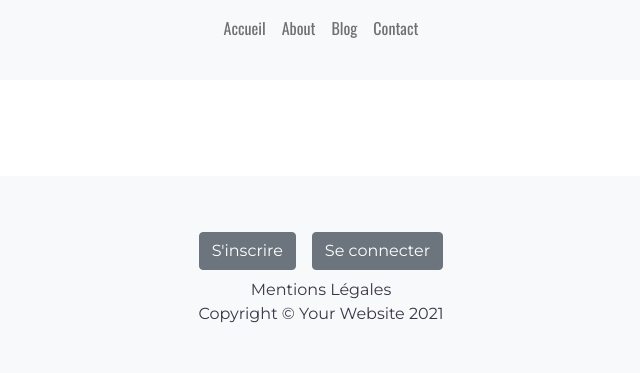
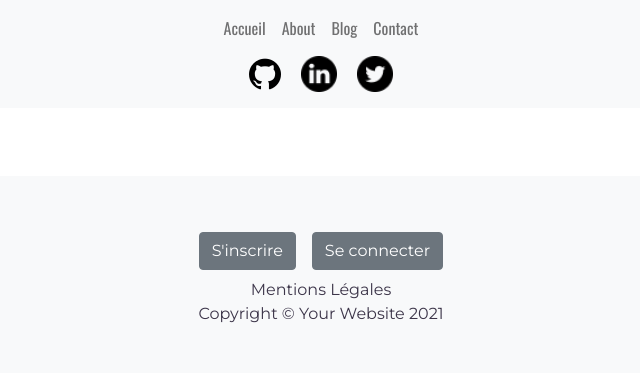
Before and after one commit to CharB-22/OC-blog-professionnel, a PHP site: page /App/View/Layout.php in a window 1280 px wide. Shown: the top 373 px of the page, without its empty margins (319-959 px from the left). Run offline with PHP 8.4, Linux system fonts and the light colour scheme; the template is opened without the code that fills it, so the values that code supplies are empty; some libraries are stand-ins or nearby versions.

Commit message:
Update the icons to images

```diff
--- a/App/View/Layout.php
+++ b/App/View/Layout.php
@@ -51,9 +51,9 @@
                     </ul>
                 </div>
                 <div class="navbar-nav d-inline">
-                    <a href="https://github.com/CharB-22" target="_blank"  class="iconLink"><i class="fab fa-github fa-2x m-2" style="color:#3C3549"></i></a>
-                    <a href="https://www.linkedin.com/in/charlène-bennevault-78636361" target="_blank"  class="iconLink"><i class="fab fa-linkedin fa-2x m-2" style="color:#3C3549"></i></a>
-                    <a href="https://twitter.com/Onehummingbird1" target="_blank" class="iconLink"><i class="fab fa-twitter fa-2x m-2" style="color:#3C3549"></i></a>
+                    <a href="https://github.com/CharB-22" target="_blank" ><img src="./public/images/github-icon.png" alt="Icône Github en noir" class="m-2" /></a>
+                    <a href="https://www.linkedin.com/in/charlène-bennevault-78636361" target="_blank"  class="iconLink"><img src="./public/images/linkedin-icon.png" alt="Icône Linkedin en noir" class="m-2"/></a>
+                    <a href="https://twitter.com/Onehummingbird1" target="_blank" class="iconLink"><img src="./public/images/twitter-icon.png" alt="Icône Twitter en noir" class="m-2"/></a>
                 </div>
                 </div>
             </nav>
--- a/Public/css/style.css
+++ b/Public/css/style.css
@@ -44,3 +44,7 @@ li {
     background-color:  #beafc2;
     border: none;
 }
+
+.iconLink img{
+    width: 36px;
+}
--- a/composer.json
+++ b/composer.json
@@ -1,6 +1,5 @@
 {
     "require": {
-        "fortawesome/font-awesome": "^5.15",
         "tinymce/tinymce": "^5.7"
     }
 }
```
Also changed, not shown: Public/images/github-icon.png (added), Public/images/linkedin-icon.png (added), Public/images/twitter-icon.png (added), 1 other file.
